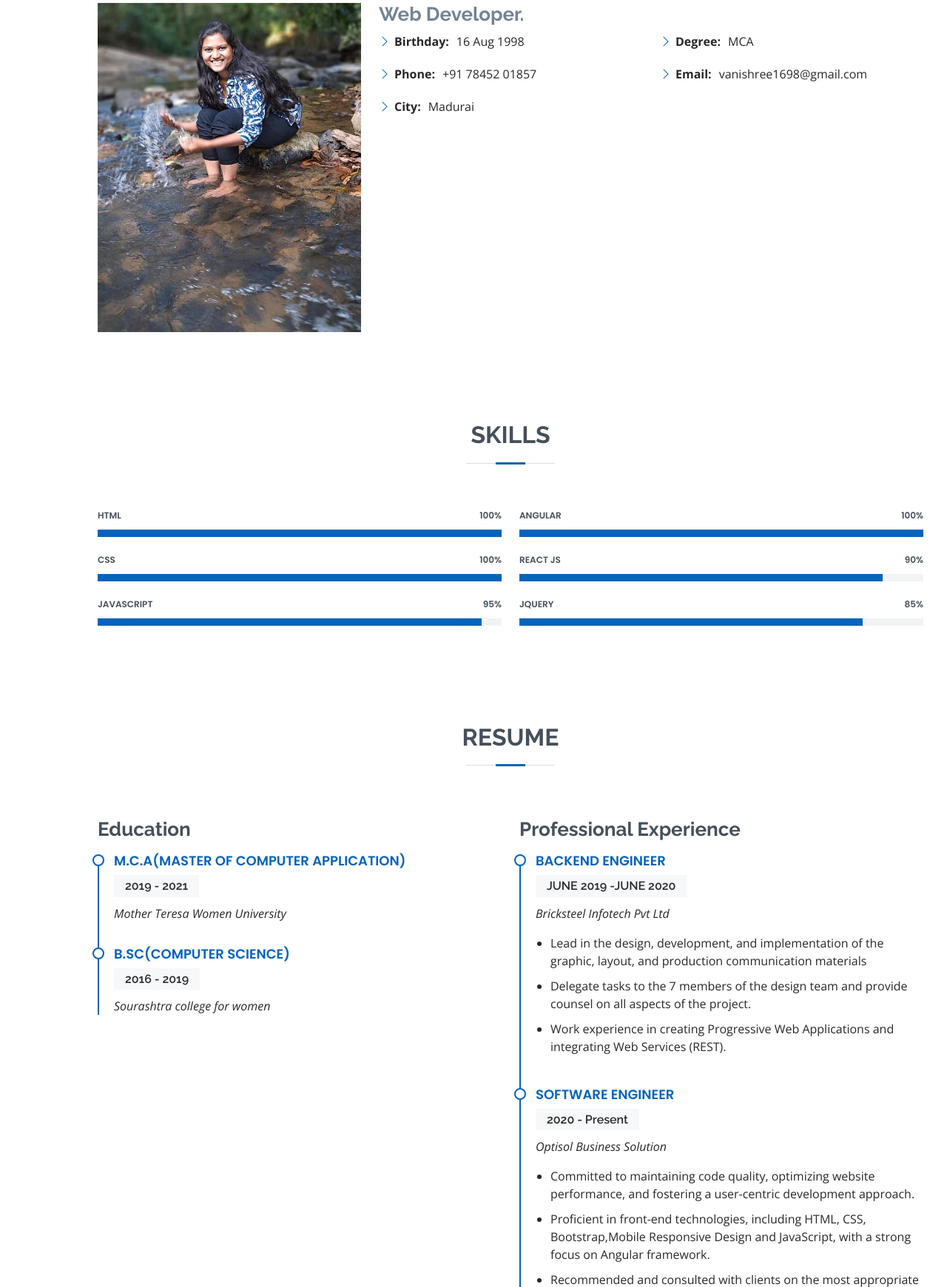
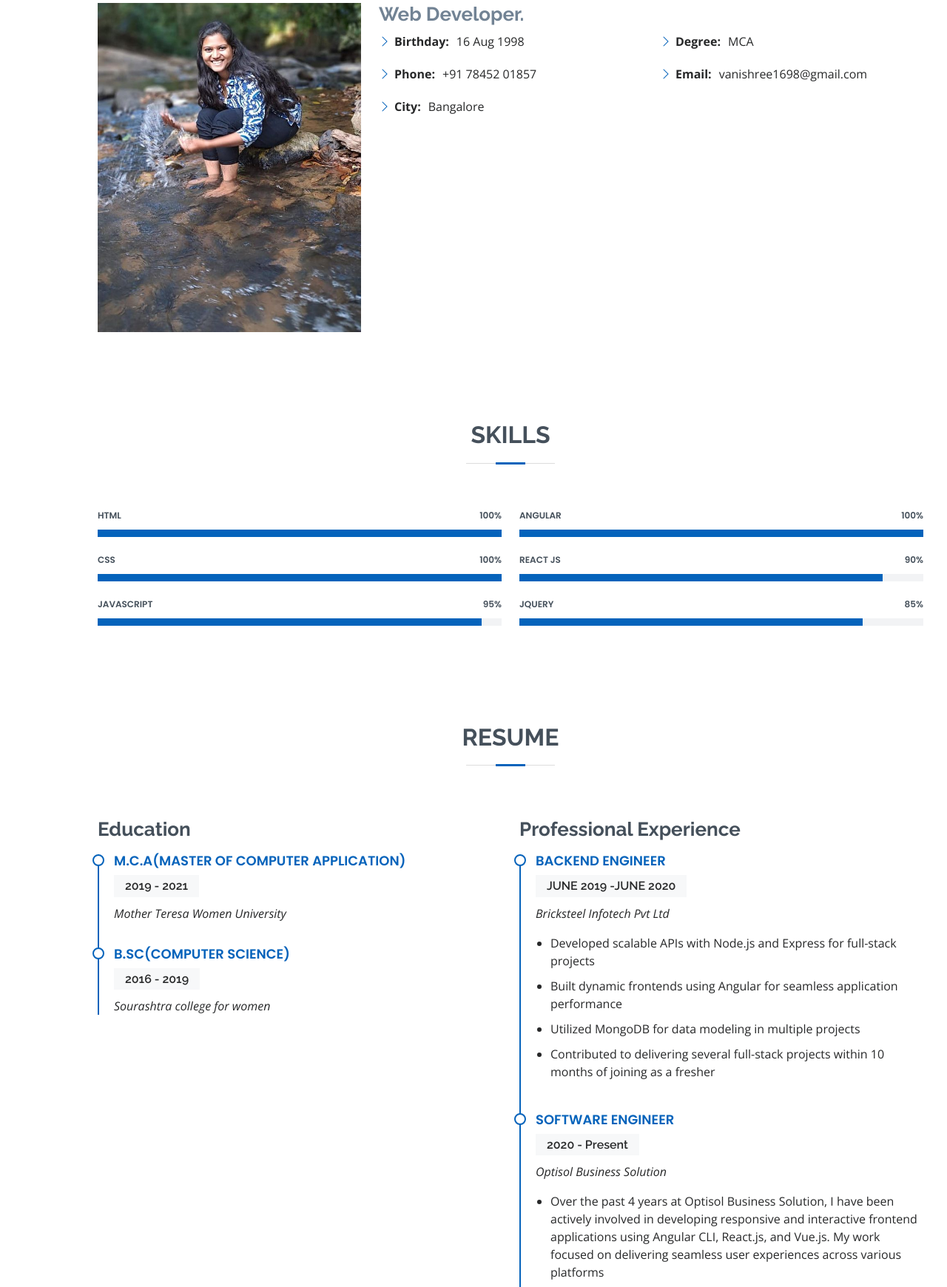
Before and after one commit to vanishree165/portfolio, a plain HTML site: page index.html in a window 1280 px wide. Shown: the part 1060-2800 px from the top of the page at 74% size. Drawn offline with nearby package versions, Linux system fonts and the light colour scheme.

Commit message:
Update projects

```diff
--- a/index.html
+++ b/index.html
@@ -51,7 +51,7 @@
   <section id="hero" class="d-flex flex-column justify-content-center">
     <div class="container" data-aos="zoom-in" data-aos-delay="100">
       <h1>Vanishree</h1>
-      <p>I'm <span class="typed" data-typed-items="Web Designer,Web Developer"></span></p>
+      <p>I'm <span class="typed" data-typed-items="Software Engineer,Frontend Developer"></span></p>
       <div class="social-links">
         <a href="#" class="twitter"><i class="bx bxl-twitter"></i></a>
         <a href="https://www.instagram.com/_vanishree.165_/" target="_blank" class="instagram"><i class="bx bxl-instagram"></i></a>
@@ -84,7 +84,7 @@
                 <ul>
                   <li><i class="bi bi-chevron-right"></i> <strong>Birthday:</strong> <span>16 Aug 1998</span></li>
                   <li><i class="bi bi-chevron-right"></i> <strong>Phone:</strong> <span>+91 78452 01857</span></li>
-                  <li><i class="bi bi-chevron-right"></i> <strong>City:</strong> <span>Madurai</span></li>
+                  <li><i class="bi bi-chevron-right"></i> <strong>City:</strong> <span>Bangalore</span></li>
                 </ul>
               </div>
               <div class="col-lg-6">
@@ -199,10 +199,10 @@
               <h5>JUNE 2019 -JUNE 2020</h5>
               <p><em>Bricksteel Infotech Pvt Ltd </em></p>
               <ul>
-                <li>Lead in the design, development, and implementation of the graphic, layout, and production communication materials</li>
-                <li>Delegate tasks to the 7 members of the design team and provide counsel on all aspects of the project. </li>
-                <li>Work experience in creating Progressive Web Applications and integrating Web
-                  Services (REST).</li>
+                <li>Developed scalable APIs with Node.js and Express for full-stack projects </li>
+                <li>Built dynamic frontends using Angular for seamless application performance </li>
+                <li>Utilized MongoDB for data modeling in multiple projects </li>
+                <li>Contributed to delivering several full-stack projects within 10 months of joining as a fresher </li>
               </ul>
             </div>
             <div class="resume-item">
@@ -210,12 +210,14 @@
               <h5>2020 - Present</h5>
               <p><em>Optisol Business Solution</em></p>
               <ul>
-                <li> Committed to maintaining code quality, optimizing website performance, and fostering
-                  a user-centric development approach.</li>
-                <li>Proficient in front-end technologies, including HTML, CSS, Bootstrap,Mobile
-                  Responsive Design and JavaScript, with a strong focus on Angular framework.</li>
-                <li>Recommended and consulted with clients on the most appropriate graphic design</li>
-                <li>Created 4+ design presentations and proposals a month for clients and account managers</li>
+                <li> Over the past 4 years at Optisol Business Solution, I have been
+                      actively involved in developing responsive and interactive frontend
+                      applications using Angular CLI, React.js, and Vue.js. My work focused
+                      on delivering seamless user experiences across various platforms</li>
+                <li>I played a key role in building Angular-based Progressive Web
+                      Applications (PWAs), where I applied my expertise to enhance app
+                      performance, offline accessibility, and mobile responsiveness, aligning
+                      with modern web standards and user expectations</li>
               </ul>
             </div>
           </div>
@@ -240,7 +242,7 @@
           <div class="col-lg-4 col-md-6 d-flex align-items-stretch" data-aos="zoom-in" data-aos-delay="100">
             <div class="icon-box iconbox-blue">
               <div class="icon">
-                <img src="https://supportal.health/web/assets/images/logo.svg" height="50" />
+                <img src="https://supportal.health/static/img/logo.svg" height="50" />
               </div>
               <h4><a href="">SUPPORTAL - WEB Application</a></h4>
               <p class="text-start">Dedicated platforms for patient support. Enabling organizations to build trust by providing
@@ -254,7 +256,7 @@
           <div class="col-lg-4 col-md-6 d-flex align-items-stretch mt-4 mt-md-0" data-aos="zoom-in" data-aos-delay="200">
             <div class="icon-box iconbox-orange ">
               <div class="icon">
-                <img src="https://web-stage.ops.livesust.com/assets/theme-1/logo.svg" height="50" />
+                <img src="https://livesust.com/wp-content/uploads/2023/01/SUST-logo-dark-blue.png" height="50" />
               </div>
               <h4><a href="">LIVESUST - WEB Application</a></h4>
               <p class="text-start">Sust aims to flip the script on lawns. Rather than being a drag on the environment,
```
